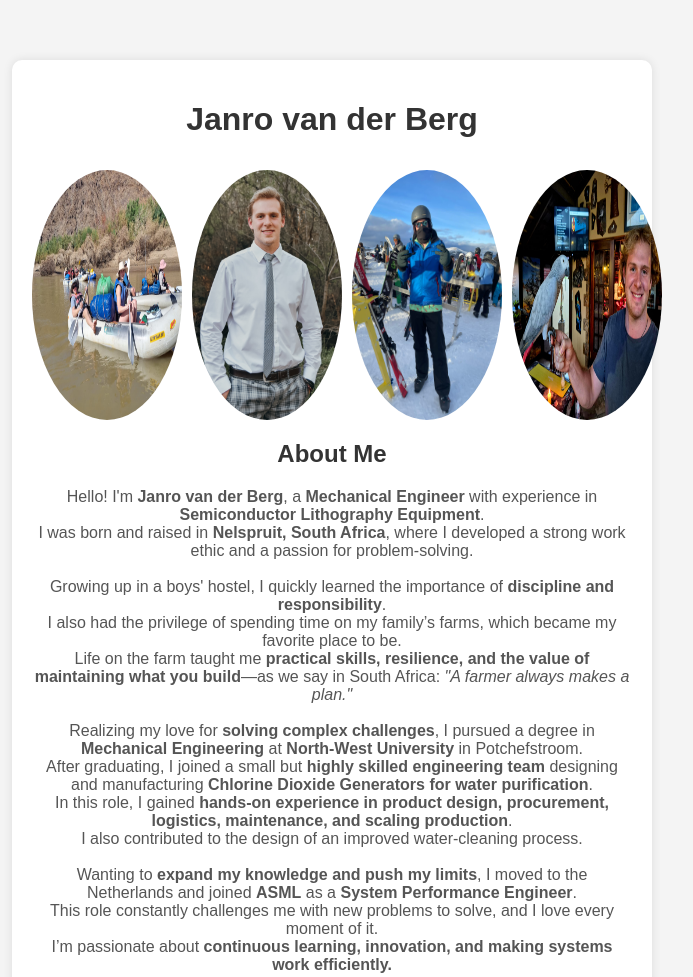
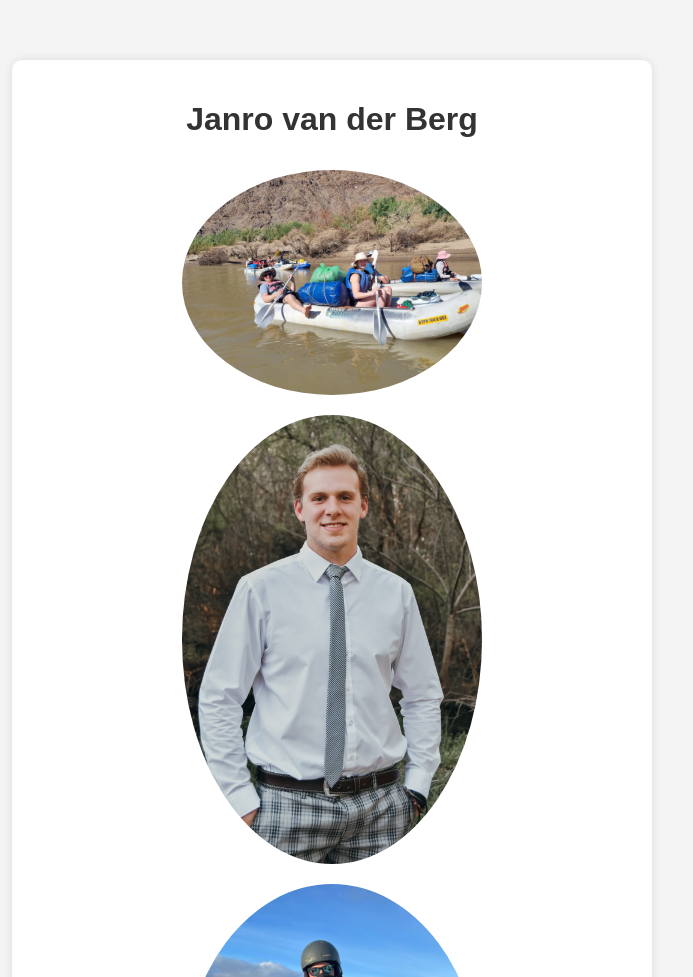
Before and after one commit to JanrovdBerg/JanrovdBerg.github.io, a plain HTML site: page index.html in a window 1280 px wide. Shown: the top 977 px of the page, without its empty margins (308-1001 px from the left). Drawn offline with Linux system fonts and the light colour scheme.

Commit message:
Update index.html

```diff
--- a/index.html
+++ b/index.html
@@ -43,11 +43,11 @@ color: #0073e6;
 <body>
 <div class="container">
 <h1>Janro van der Berg</h1>
-<div style="display: flex; gap: 10px;">
-<img src="Canoe.JPG" alt="First Profile Picture" width="230" height="250">
-<img src="Profile.JPG" alt=" Profile Picture" width="230" height="250">
-<img src="Ski.JPG" alt="Second Profile Picture" width="230" height="250">
-<img src="Popey.JPG" alt="Third Profile Picture" width="230" height="250">
+<div style="display: flex; flex-wrap: wrap; gap: 10px; justify-content: center">
+<img src="Canoe.JPG" alt="First Profile Picture" style="width: 100%; max-width: 300px; height: auto;">
+<img src="Profile.JPG" alt=" Profile Picture" style="width: 100%; max-width: 300px; height: auto;">
+<img src="Ski.JPG" alt="Second Profile Picture" style="width: 100%; max-width: 300px; height: auto;">
+<img src="Popey.JPG" alt="Third Profile Picture" style="width: 100%; max-width: 300px; height: auto;">
 </div>
 <h2>About Me</h2>
 <p>
```
